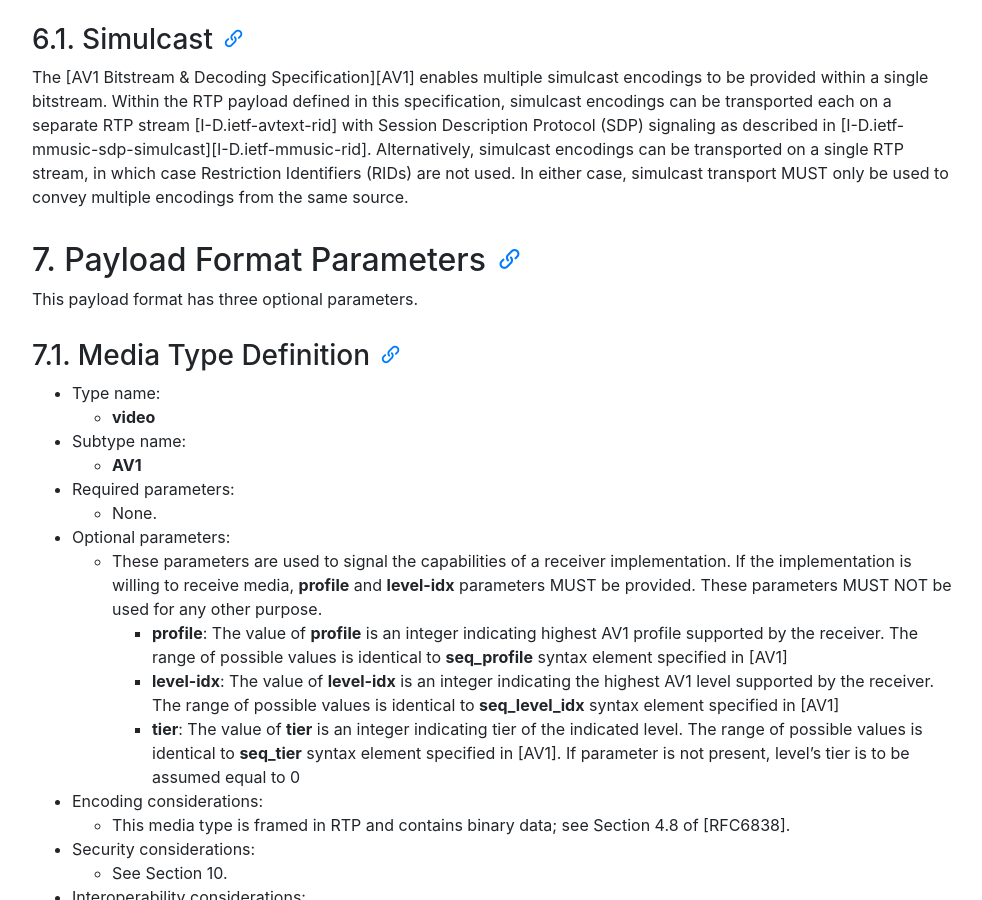
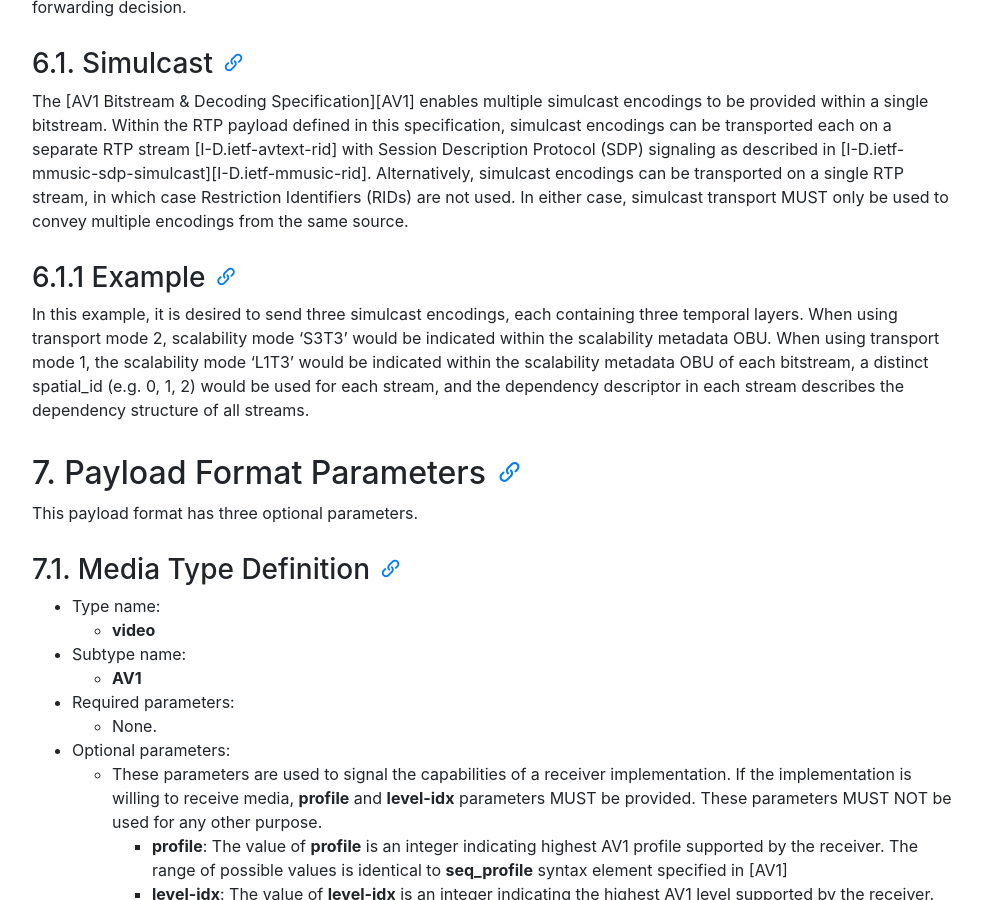
Before and after one commit to AOMediaCodec/av1-rtp-spec, a Jekyll site: the page built from index.md, in a window 1280 px wide and 900 px high, scrolled down 8393 px. Shown: the whole window, without its empty margins (53-1035 px from the left). Built offline with Jekyll 4.4.1, drawn with Linux system fonts in a browser that asks for light colours; nearby versions of some CDN libraries.

Commit message:
Simulcast example
Partial fix for Issue https://github.com/AOMediaCodec/av1-rtp-spec/issues/51

```diff
--- a/av1-rtp-spec.md
+++ b/av1-rtp-spec.md
@@ -373,6 +373,15 @@ described in [I-D.ietf-mmusic-sdp-simulcast][I-D.ietf-mmusic-rid]. Alternatively
 be transported on a single RTP stream, in which case Restriction Identifiers (RIDs) are not used. In either
 case, simulcast transport MUST only be used to convey multiple encodings from the same source.
 
+### 6.1.1 Example
+
+In this example, it is desired to send three simulcast encodings, each containing three temporal
+layers. When using transport mode 2, scalability mode 'S3T3' would be indicated within the
+scalability metadata OBU.  When using transport mode 1, the scalability mode 'L1T3' would be
+indicated within the scalability metadata OBU of each bitstream, a distinct
+spatial_id (e.g. 0, 1, 2) would be used for each stream, and the dependency descriptor
+in each stream describes the dependency structure of all streams.
+
 ## 7. Payload Format Parameters
 
 This payload format has three optional parameters.
```
